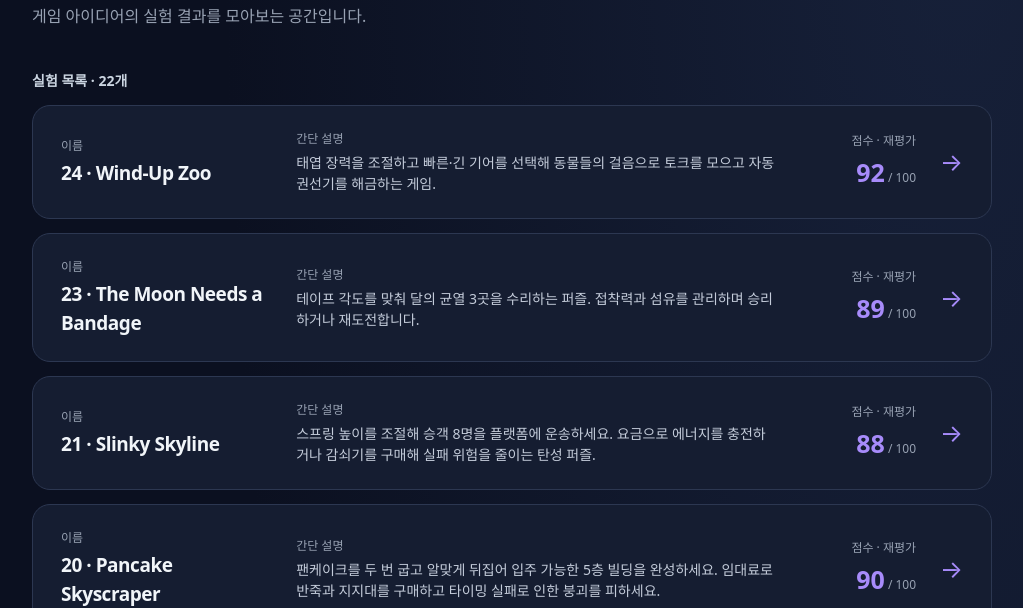
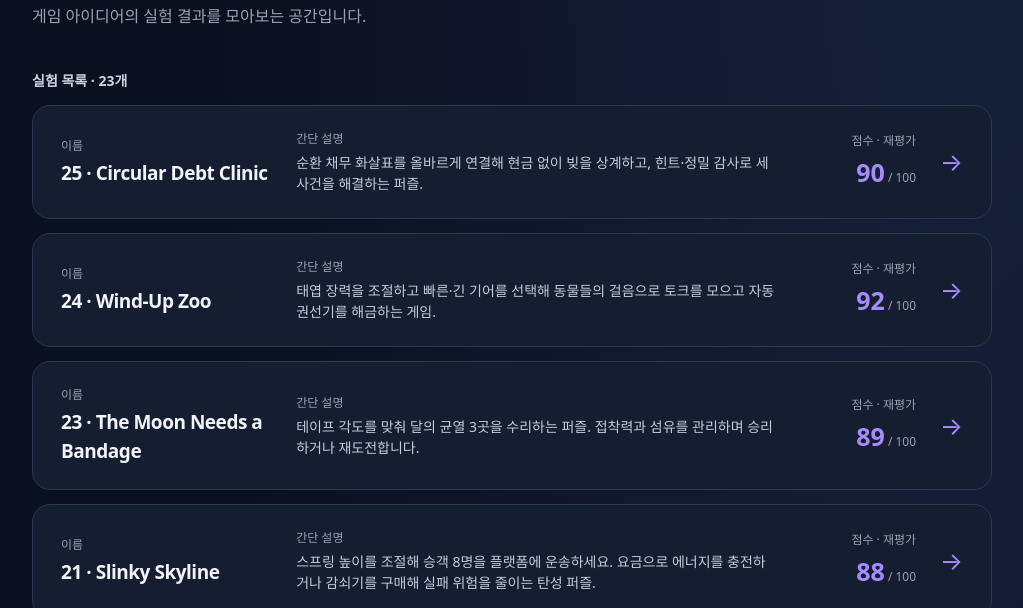
Before and after one commit to 7bvcxz/game-poc, a plain HTML site: page index.html in a window 1280 px wide. Shown: the part 192-800 px from the top of the page, without its empty margins (128-1151 px from the left). Drawn offline with Linux system fonts and the light colour scheme.

Commit message:
Add QA-verified Circular Debt Clinic to game index

```diff
--- a/index.html
+++ b/index.html
@@ -32,7 +32,8 @@
     <p class="eyebrow">POC COLLECTION</p>
     <h1>Game POC</h1>
     <p class="intro">게임 아이디어의 실험 결과를 모아보는 공간입니다.</p>
-    <p class="section-label">실험 목록 · 22개</p>
+    <p class="section-label">실험 목록 · 23개</p>
+    <a class="poc-card" href="./poc/25-circular-debt-clinic.html" data-source-id="GAME-20261026-20-01" aria-label="25 · Circular Debt Clinic 플레이하기" style="margin-bottom:14px"><span><span class="meta">이름</span><span class="name">25 · Circular Debt Clinic</span></span><span class="description"><span class="meta">간단 설명</span>순환 채무 화살표를 올바르게 연결해 현금 없이 빚을 상계하고, 힌트·정밀 감사로 세 사건을 해결하는 퍼즐.</span><span class="score"><span class="meta">점수 · 재평가</span><strong>90</strong><small> / 100</small></span><span class="arrow" aria-hidden="true">→</span></a>
         <a class="poc-card" href="./poc/24-wind-up-zoo.html" data-source-id="GAME-20261029-04-01" aria-label="24 · Wind-Up Zoo 플레이하기" style="margin-bottom:14px"><span><span class="meta">이름</span><span class="name">24 · Wind-Up Zoo</span></span><span class="description"><span class="meta">간단 설명</span>태엽 장력을 조절하고 빠른·긴 기어를 선택해 동물들의 걸음으로 토크를 모으고 자동 권선기를 해금하는 게임.</span><span class="score"><span class="meta">점수 · 재평가</span><strong>92</strong><small> / 100</small></span><span class="arrow" aria-hidden="true">→</span></a>
     <a class="poc-card" href="./poc/23-the-moon-needs-a-bandage.html" data-source-id="GAME-20261102-23-01" aria-label="The Moon Needs a Bandage 체험하기" style="margin-bottom:14px"><span><span class="meta">이름</span><span class="name">23 · The Moon Needs a Bandage</span></span><span class="description"><span class="meta">간단 설명</span>테이프 각도를 맞춰 달의 균열 3곳을 수리하는 퍼즐. 접착력과 섬유를 관리하며 승리하거나 재도전합니다.</span><span class="score"><span class="meta">점수 · 재평가</span><strong>89</strong><small> / 100</small></span><span class="arrow" aria-hidden="true">→</span></a>
 <a class="poc-card" href="./poc/21-slinky-skyline.html" data-source-id="GAME-20261031-05-01" aria-label="21 · Slinky Skyline 플레이하기" style="margin-bottom:14px"><span><span class="meta">이름</span><span class="name">21 · Slinky Skyline</span></span><span class="description"><span class="meta">간단 설명</span>스프링 높이를 조절해 승객 8명을 플랫폼에 운송하세요. 요금으로 에너지를 충전하거나 감쇠기를 구매해 실패 위험을 줄이는 탄성 퍼즐.</span><span class="score"><span class="meta">점수 · 재평가</span><strong>88</strong><small> / 100</small></span><span class="arrow" aria-hidden="true">→</span></a>
```
